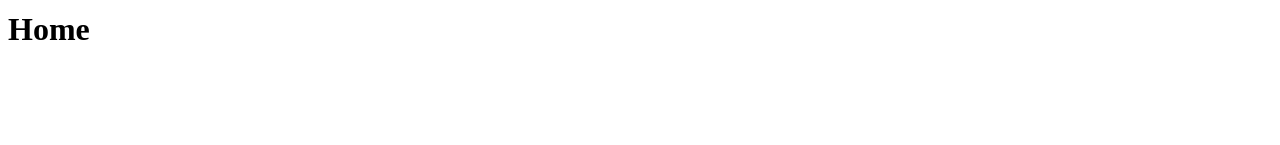
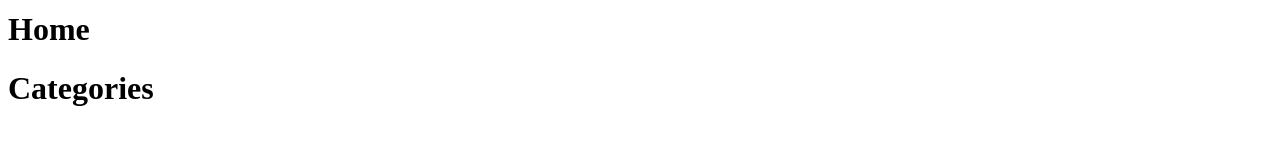
Before and after one commit to johntonnang/happy-hikers, a Vue app: page / in a window 1280 px wide. Shown: the part 215-360 px from the top of the page. Built offline with nearby package versions, Linux system fonts and the light colour scheme.

Commit message:
Add CategorySection.vue

```diff
--- a/src/App.vue
+++ b/src/App.vue
@@ -1,11 +1,13 @@
 <script>
   import NavBar from './components/NavBar.vue'
   import HeaderPage from './components/HeaderPage.vue'
+  import CategorySection from './components/CategorySection.vue'
 
   export default {
     components: {
       NavBar,
-      HeaderPage
+      HeaderPage,
+      CategorySection
     }
   }
 </script>
@@ -16,4 +18,5 @@
   <main>
     <RouterView />
   </main>
+  <CategorySection />
 </template>
--- /dev/null
+++ b/src/components/CategorySection.vue
@@ -0,0 +1,7 @@
+<script></script>
+
+<template>
+  <h1>Categories</h1>
+</template>
+
+<style></style>
```
